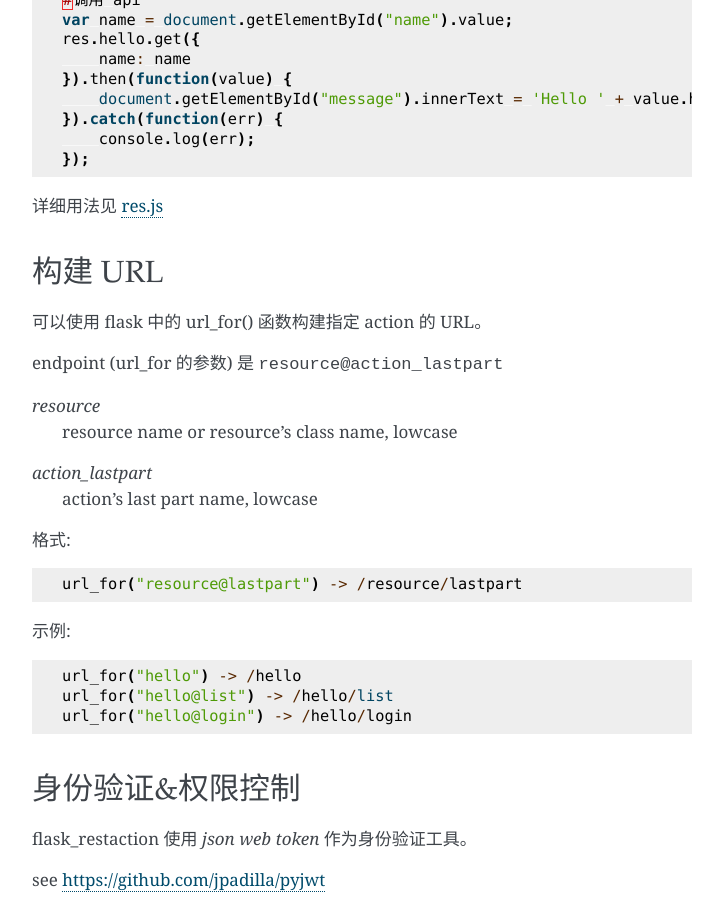
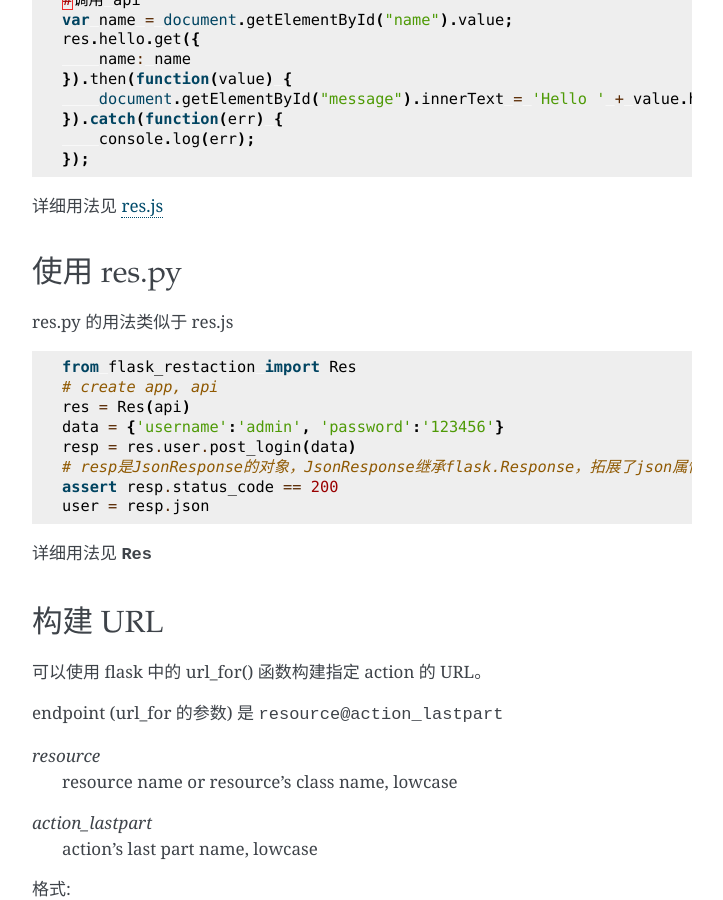
Before and after one commit to guyskk/flask-restaction, a Sphinx documentation site: the page built from docs/source/quickstart.rst, in a window 1280 px wide and 900 px high, scrolled down 2294 px. Shown: the whole window, without its empty margins (388-1111 px from the left). Built offline with Sphinx 7.4.7, drawn with Linux system fonts in a browser that asks for light colours.

Commit message:
update document about res.py

```diff
--- a/docs/source/quickstart.rst
+++ b/docs/source/quickstart.rst
@@ -127,6 +127,25 @@ Resource 类使用 *schema_inputs*, *schema_outputs*, *output_types* 来指定
 
 
 详细用法见 :ref:`resjs`
+
+
+使用 res.py
+---------------------------
+
+res.py 的用法类似于 res.js
+
+.. code-block:: python
+
+    from flask_restaction import Res
+    # create app, api
+    res = Res(api)
+    data = {'username':'admin', 'password':'123456'}
+    resp = res.user.post_login(data)
+    # resp是JsonResponse的对象，JsonResponse继承flask.Response，拓展了json属性
+    assert resp.status_code == 200
+    user = resp.json
+
+详细用法见 :class:`~flask_restaction.Res`
 
 
 构建 URL
```
